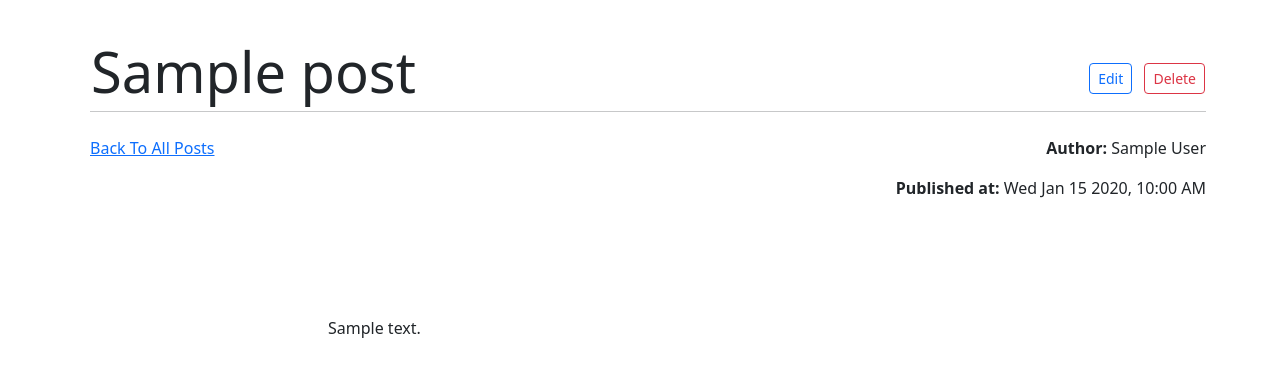
After one commit to sasha8265/flask-blogly, a Flask app: page /posts/1 in a window 1280 px wide. The commit adds this page. Shown: the top 377 px of the page. Run offline with Flask 2, Linux system fonts and the light colour scheme; tables that the repository leaves empty hold one stand-in row (values such as "Sample post"); some libraries are stand-ins or nearby versions.

Commit message:
edit post added and cleaned up templates

```diff
--- a/app.py
+++ b/app.py
@@ -93,3 +93,29 @@ def new_post(user_id):
     db.session.commit()
 
     return redirect(f"/users/{user_id}")
+
+
+@app.route('/posts/<int:post_id>')
+def show_post_details(post_id):
+    post = Post.query.get_or_404(post_id)
+    user = Post.query.get_or_404(post.user_id)
+    return render_template("post_details.html", post=post, user=user)
+
+
+@app.route('/posts/<int:post_id>/edit-post')
+def show_edit_post_form(post_id):
+    post = Post.query.get_or_404(post_id)
+    return render_template("edit_post.html", post=post)
+
+
+@app.route('/posts/<int:post_id>/edit-post', methods=["POST"])
+def edit_post(post_id):
+    post = Post.query.get_or_404(post_id)
+    user = Post.query.get_or_404(post.user_id)
+    post.title = request.form["title"]
+    post.content = request.form["content"]
+
+    db.session.add(post)
+    db.session.commit()
+
+    return redirect(f"/users/{user.id}")
--- a/models.py
+++ b/models.py
@@ -30,10 +30,10 @@ class Post(db.Model):
     created_at = db.Column(db.DateTime, default=datetime.utcnow)
     user_id = db.Column(db.Integer, db.ForeignKey('users.id'))
 
-    # user = db.relationship('User')
+    user = db.relationship('User')
 
     @property
-    def pretty_date(self):
+    def format_date(self):
         """Return nicely-formatted date."""
 
         return self.created_at.strftime("%a %b %-d  %Y, %-I:%M %p")
--- a/style.css
+++ b/style.css
@@ -0,0 +1,3 @@
+#post-content {
+    padding-left: 100px;
+}
--- a/templates/details.html
+++ b/templates/details.html
@@ -1,6 +1,5 @@
 {% extends 'base.html' %}
 
-{% block title %}Users{% endblock %}
 
 {% block content %}
 
@@ -23,7 +22,7 @@
             <h3 class="mt-5">Posts</h3>
             <ul id="posts-list">
                 {% for post in posts %}
-                <li><a href="/users/{{user.id}}">{{post.title}}</a></li>
+                <li><a href="/posts/{{post.id}}">{{post.title}}</a></li>
                 {% endfor %}
             </ul>
             <form>
--- /dev/null
+++ b/templates/post_details.html
@@ -0,0 +1,56 @@
+{% extends 'base.html' %}
+
+{% block title %}Post{% endblock %}
+
+{% block content %}
+
+<div class="container mt-5">
+    <div class="row">
+        <div class="col">
+            <table style="width:100%">
+                <tbody>
+                    <tr>
+                        <td class="">
+                            <h2 style="line-height: 0.8" class="display-4 mb-0">{{post.title}}</h2>
+                        </td>
+
+                        <td class="align-bottom">
+                            <form style="text-align: end">
+                                <button class="btn btn-outline-primary btn-sm mx-2" formaction="/posts/{{ post.id }}/edit-post"
+                                    formmethod="GET">Edit</button>
+
+                                <button class="btn btn-outline-danger btn-sm" formaction="/posts/{{ post.id }}/delete-post"
+                                    formmethod="POST">Delete</button>
+                            </form>
+                        </td>
+                    </tr>
+                </tbody>
+            </table>
+        </div>
+    </div>
+
+    <hr class="mb-4">
+
+    <div class="row">
+        <div class="col">
+            <p><a href="/users/{{ post.user.id }}">Back To All Posts</a></p>
+        </div>
+
+        <div class="col">
+            <p style="text-align:right"><b>Author:</b> {{ post.user.first_name }} {{ post.user.last_name }}</p>
+            <p style="text-align:right"><b>Published at:</b> {{ post.format_date }}</p>
+        </div>
+    </div>
+
+    <div class="row">
+        <div style="padding: 100px 250px 0 250px" id="post-content">
+            <p>{{ post.content }}</p>
+        </div>
+    </div>
+
+</div>
+
+
+
+
+{% endblock %}
```
Also changed, not shown: templates/add_form.html (+16 -2 lines), templates/add_post_form.html (+14 -9 lines), templates/edit_form.html (+11 -4 lines), templates/edit_post.html (added, +30 -0 lines), templates/list.html (+32 -11 lines).
